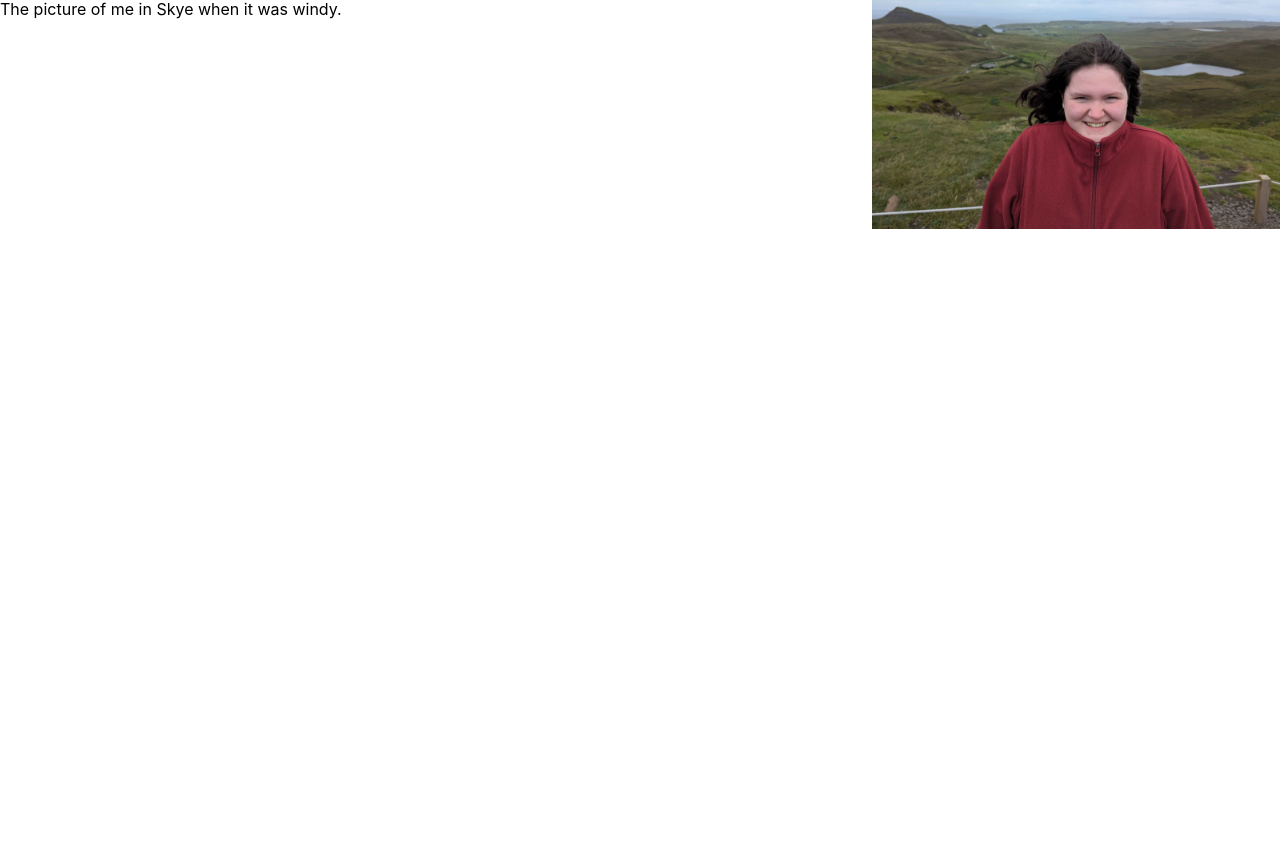
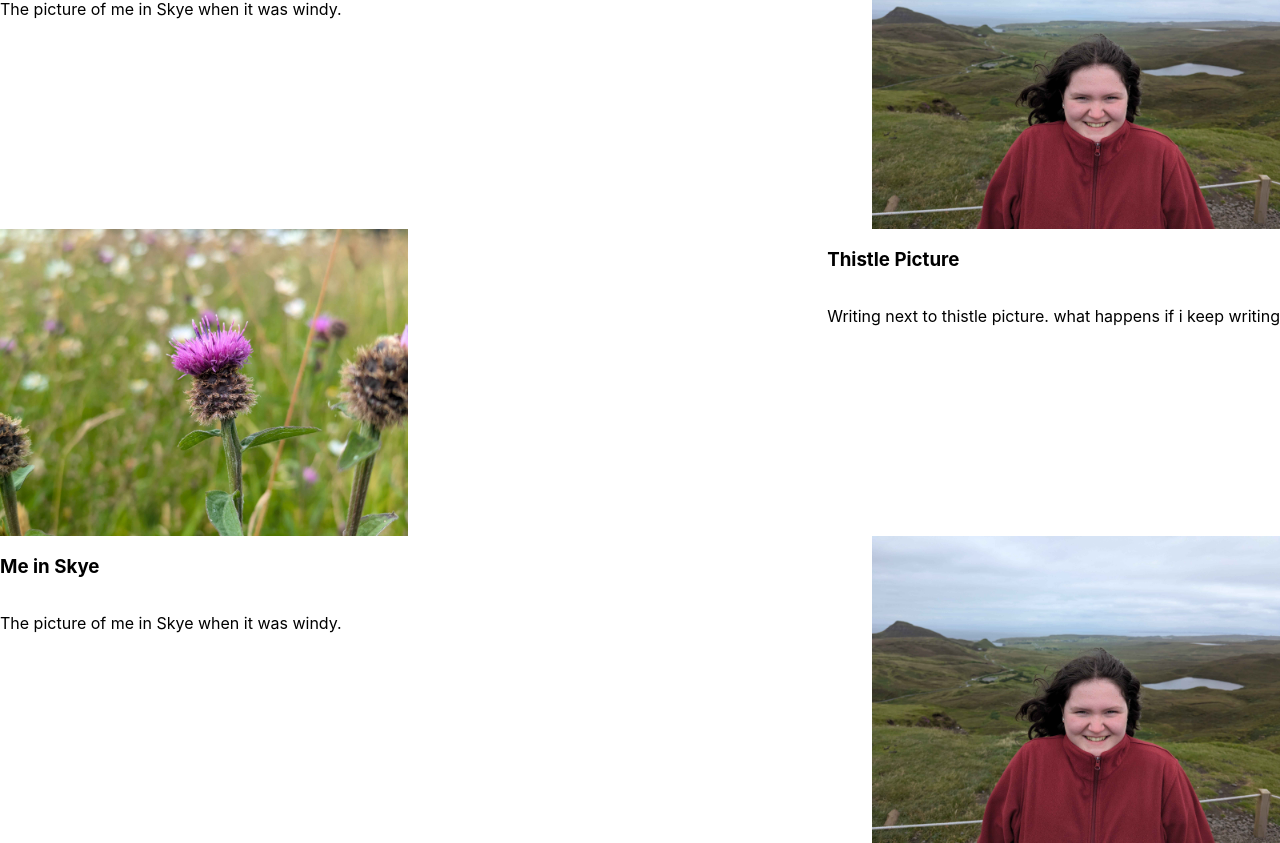
Before and after one commit to charliharrold/myapp, a React (Create React App) app: page /photos in a window 1280 px wide. Shown: the part 1309-2152 px from the top of the page. Before the commit the page ends 1538 px from the top, so only its background shows below. Built offline with nearby package versions, Linux system fonts and the light colour scheme.

Commit message:
I can't get text wrapping to work properly with the images. Using a break works fine for now.

```diff
--- a/src/components/pages/photos.js
+++ b/src/components/pages/photos.js
@@ -1,4 +1,5 @@
 import React from "react";
+import { MdWrapText } from "react-icons/md";
 
 const rightAlign = {
     float: 'right',
@@ -18,26 +19,6 @@ const alignOne = {
 }
 
 
-
-
-
-/*
-<br></br>
-<br></br>
-<br></br>
-<br></br>
-<br></br>
-<br></br>
-<br></br>
-<br></br>
-<br></br>
-<br></br>
-<br></br>
-<br></br>
-<br></br>
-<br></br>
-*/
-
 const leftFloat = {
     float: 'left',
 }
@@ -52,6 +33,7 @@ const alignAndLeft = {
     float: 'left',
     display: 'grid',
     alignItems: 'center',
+    //'overflow-wrap': 'break-word',
 }
 
 const Projects = () => {
@@ -96,6 +78,24 @@ const Projects = () => {
                 </div>
             </div>
 
+            <div>
+                <img style={leftAlign} src='image3.jpg' width='408' height='307'/>
+
+                <div style={alignAndRight}>
+                    <h3>Thistle Picture</h3>
+                    <p>Writing next to thistle picture. what happens if i keep writing</p>
+                </div>
+            </div>
+
+            <div>
+                <img style={rightAlign} src='image4.jpg' width='408' height='307'/>
+
+                <div style={alignAndLeft}>
+                    <h3>Me in Skye</h3>
+                    <p>The picture of me in Skye when it was windy.</p>
+                </div>
+            </div>
+
         </div>
     );
 };
```
